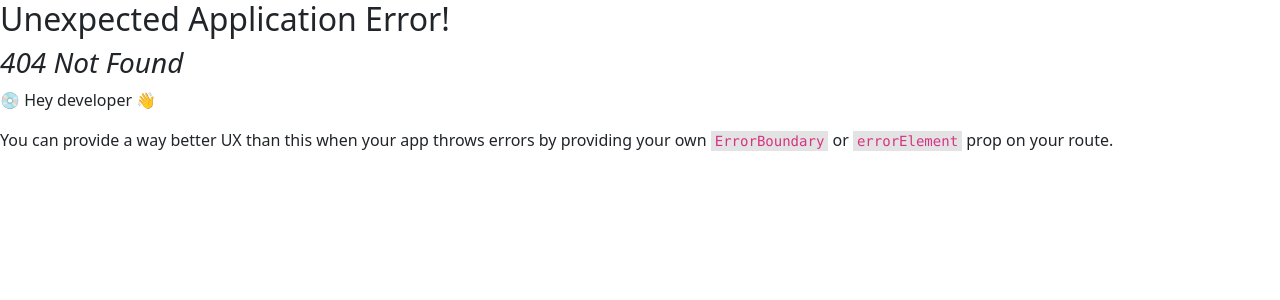
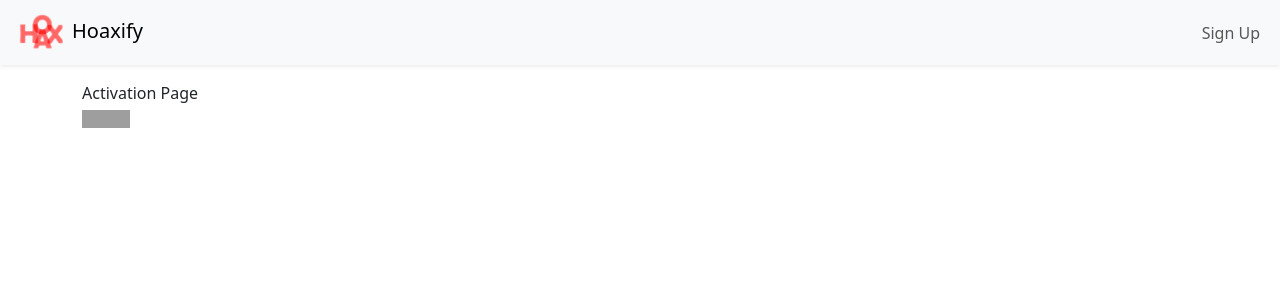
Before and after one commit to 26518304542/Hoaxify, a React (Vite) app in the folder frontend/frontend/: page /activation/1 in a window 1280 px wide. Before the commit this address had no page. Shown: the top 300 px of the page. Built offline with nearby package versions, Linux system fonts and the light colour scheme; grey boxes are pictures that could not be loaded.

Commit message:
activation-page

```diff
--- /dev/null
+++ b/frontend/frontend/src/pages/Activation/index.jsx
@@ -0,0 +1,5 @@
+import { useParams } from "react-router-dom";
+export function Activation(){
+    const { token } = useParams();
+    return <div>Activation Page</div>
+}
--- a/frontend/frontend/src/router/index.js
+++ b/frontend/frontend/src/router/index.js
@@ -2,6 +2,7 @@
 
 import { Home } from "../pages/Home";
 import { SignUp } from "../pages/SignUp";
+import {Activation} from "../pages/Activation";
 import App from "../App";
 
 
@@ -16,9 +17,13 @@
             Component: Home,
         },
         {
-            path: "/",
+            path: "/signup",
             Component: SignUp,
         },
+        {
+            path: "/activation/:token",
+            Component: Activation,
+        }
     ]
 }
 ])
```
